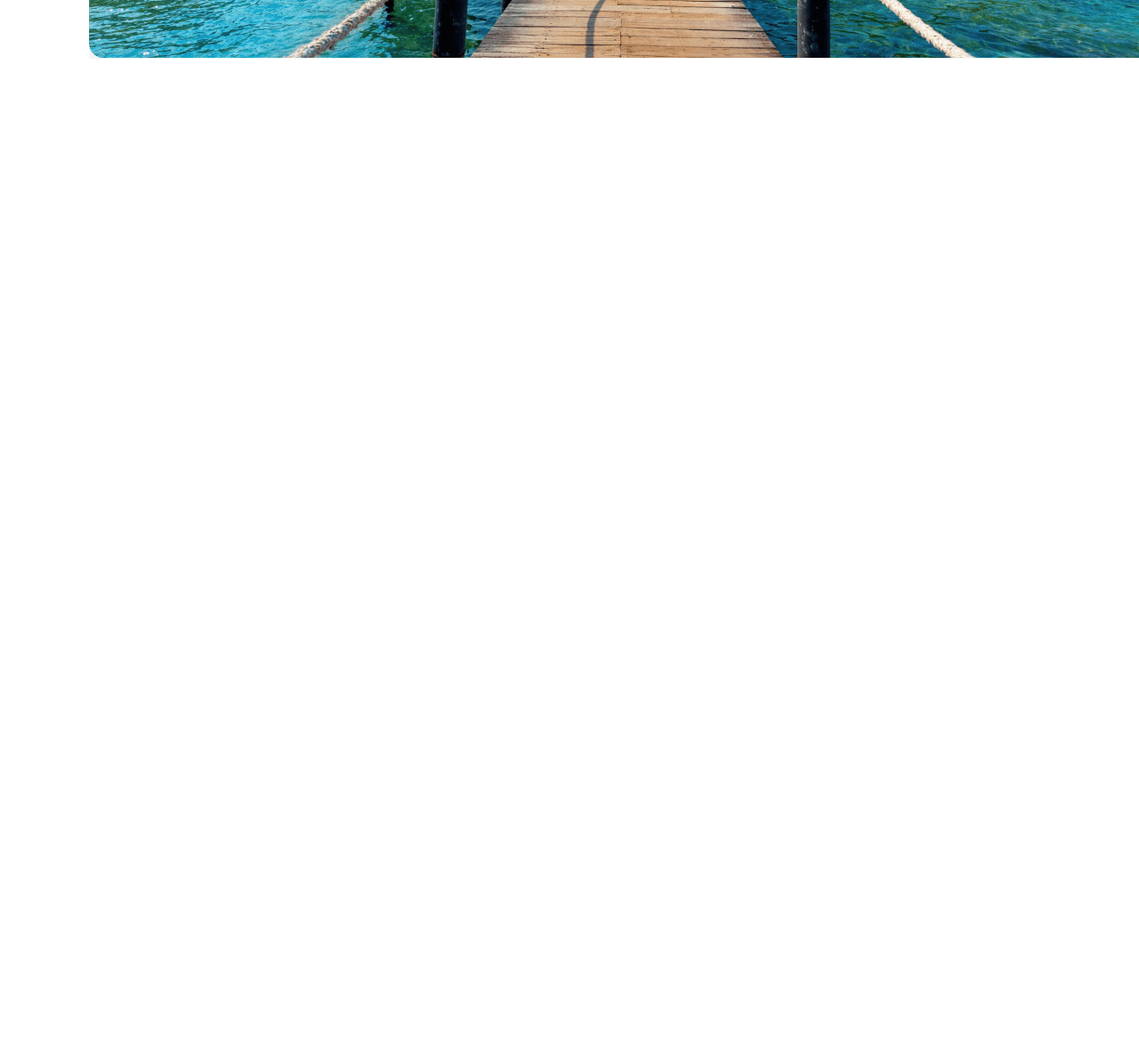
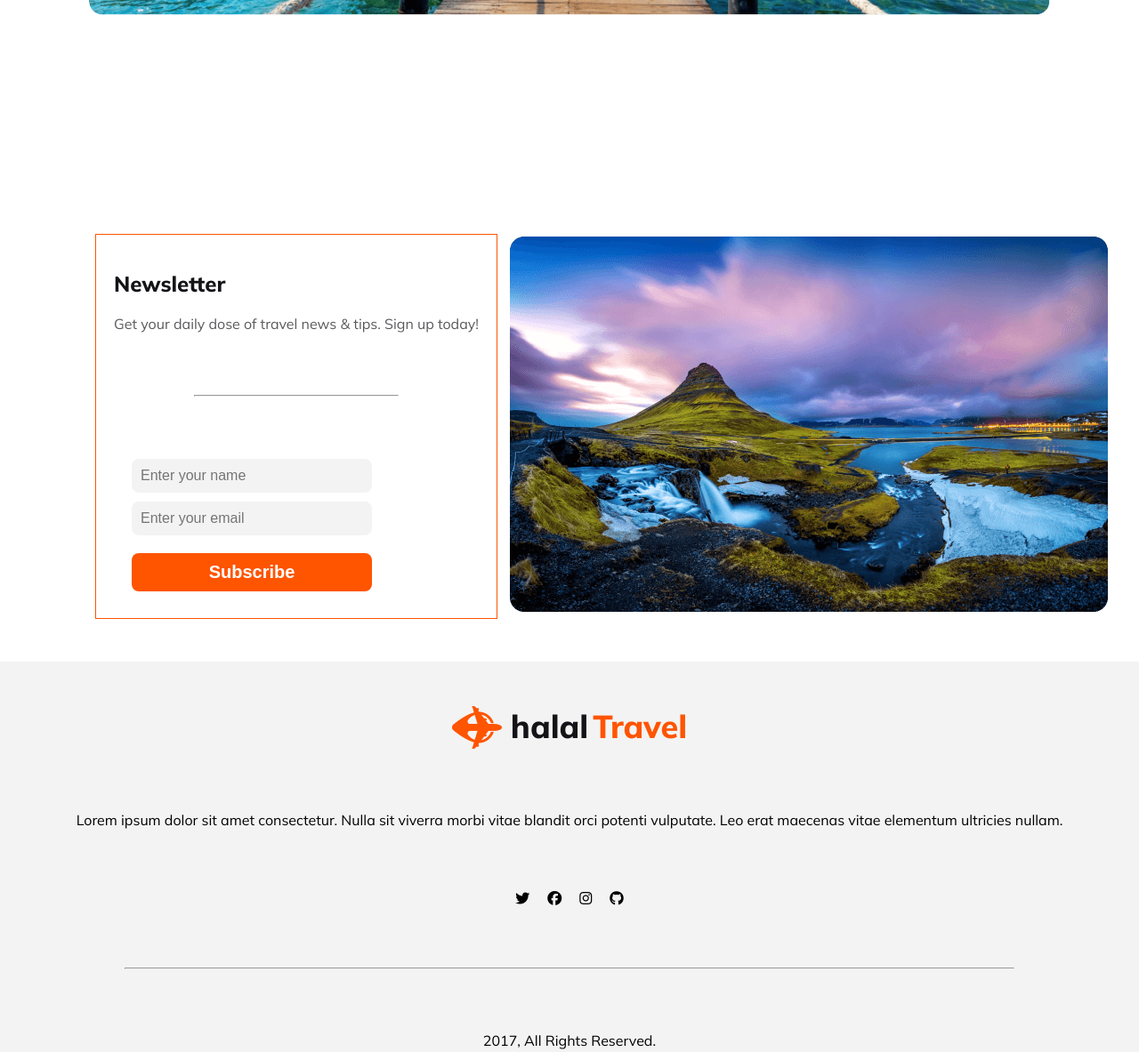
Before and after one commit to Md-Sufian-Jidan/Assigment-2-Responsive-webdesign, a plain HTML site: page index.html in a window 1280 px wide. Shown: the part 559-1742 px from the top of the page at 89% size. Before the commit the page ends 842 px from the top, so only its background shows below. Drawn offline with Linux system fonts and the light colour scheme.

Commit message:
footer section & email section is done

```diff
--- a/index.html
+++ b/index.html
@@ -28,7 +28,7 @@
         </nav>
         <section class="banner">
             <div class="banner-img">
-                <img src="B9A2-Hero-Travel-main/Images/Group 13 (1) (1).png" alt="">
+                <img class="image" src="B9A2-Hero-Travel-main/Images/Group 13 (1) (1).png" alt="">
                 <h3 class="explore">Explore Your Travel</h3>
                 <p class="banner-description">Dolor sit amet consectetur. Nullam suspendisse vitae ultricies dolor adipiscing. In et odio enim ac quis sapien urna eu phasellus.</p>
             </div>
@@ -47,12 +47,37 @@
     </header>
     <main>
 
+
+
+
+        <section class="newsletter-section">
+            <div class="Newsletter-div">
+            <h3 class="news">Newsletter</h3>
+            <p class="news-text">Get your daily dose of travel news & tips. Sign up today!</p>
+            <hr>
+            <input class="block" type="text" placeholder="Enter your name">
+            <input class="block" type="email" name="" id="" placeholder="Enter your email">
+            <button class="subscribe">Subscribe</button>
+        </div>
+        <div class="Newsletter-image">
+            <img src="B9A2-Hero-Travel-main/Images/Rectangle 8 (1).png" alt="">
+        </div>
+        </section>
     </main>
     <footer>
-        <!-- <i class="fa-brands fa-twitter"></i>
+        <div class="footer-div">
+        <img src="B9A2-Hero-Travel-main/Images/Group 40071 (2).png" alt="">
+        <h3 class="halal">halal<span>Travel</span></h3>
+    </div>
+        <p class="footer-description">Lorem ipsum dolor sit amet consectetur. Nulla sit viverra morbi vitae blandit orci potenti vulputate. Leo erat maecenas vitae elementum ultricies nullam. </p>
+        <div class="footer-icons">
+        <i class="fa-brands fa-twitter"></i>
         <i class="fa-brands fa-facebook"></i>
         <i class="fa-brands fa-instagram"></i>
-        <i class="fa-brands fa-github"></i> -->
+        <i class="fa-brands fa-github"></i>
+        </div>
+        <hr>
+        <p>2017, All Rights Reserved.</p>
     </footer>
 </body>
 </html>
--- a/styles/responsive.css
+++ b/styles/responsive.css
@@ -28,4 +28,17 @@
         color: rgb(255, 94, 0);
         font-size: 1.6rem;
     }
+    .banner{
+        flex-direction: column;
+    }
+    /* .image{
+        height: 440px;
+        width: 300px;
+        margin: 10px;
+        padding: 0px;
+    }
+     */
+    footer{
+        width: 300px;
+        }
 }
--- a/styles/style.css
+++ b/styles/style.css
@@ -65,9 +65,6 @@ nav .mainMenu li a {
     font-weight: 400;
 }
 
-/* nav ul li a:hover{
-    background-color: #000;
-} */
 nav .openMenu {
     font-size: 2rem;
     margin: 20px;
@@ -88,9 +85,10 @@ nav .mainMenu .closeMenu {
 }
 
 /* navbar style end  */
-.banner-img {
+.image {
     border-radius: 16px;
-    /* background: linear-gradient(to top right, rgba(19, 19, 24, 0.80) 0%, rgba(19, 19, 24, 0.00) 100%); */
+    background: linear-gradient(bottom to top, rgba(19, 19, 24, 0.80) 0%, rgba(19, 19, 24, 0.00) 100%);
+    width: 100%;
 }
 
 .banner .explore {
@@ -128,8 +126,9 @@ nav .mainMenu .closeMenu {
     text-align: center;
 }
 
-.where,.when,
-.select,.find-now {
+.where,
+.when,
+.select {
     height: 52px;
     width: 170px;
     border-radius: 8px;
@@ -143,6 +142,8 @@ nav .mainMenu .closeMenu {
 }
 
 .find-now {
+    height: 52px;
+    width: 170px;
     background: #FF5400;
     text-align: center;
     font-size: 1rem;
@@ -151,3 +152,90 @@ nav .mainMenu .closeMenu {
     border: none;
     margin-right: 10px;
 }
+
+/* main styles start*/
+.newsletter-section {
+    height: 430px;
+    width: 90%;
+    margin: 50px 100px;
+    border-radius: 16px;
+    display: flex;
+    justify-content: space-around;
+    align-items: center;
+}
+
+.Newsletter-div {
+    padding: 20px;
+    border: 1px solid #FF5400;
+}
+
+.news {
+    color: #131318;
+    font-size: 1.5rem;
+    font-weight: 800;
+    margin-top: 20px;
+}
+
+.news-text {
+    color: #5A5A5D;
+    font-size: 1rem;
+    font-weight: 400;
+    margin-top: 20px;
+}
+
+.block {
+    display: block;
+    border-radius: 8px;
+    background: rgba(19, 19, 24, 0.05);
+    padding: 10px;
+    color: rgba(19, 19, 24, 0.30);
+    font-size: 1rem;
+    font-weight: 400;
+    margin: 10px 20px 10px;
+    width: 250px;
+    border: none;
+}
+
+.subscribe {
+    border-radius: 8px;
+    background: #FF5400;
+    color: #FFF;
+    text-align: center;
+    font-size: 1.25rem;
+    font-weight: 800;
+    padding: 10px;
+    margin: 10px 20px 10px;
+    width: 270px;
+    border: none;
+}
+
+/* main styles end */
+
+/* footer styles */
+footer {
+    max-width: 1250;
+    height: 450px;
+    background: rgba(19, 19, 24, 0.05);
+    padding: 50px;
+    text-align: center;
+}
+
+.footer-div {
+    display: flex;
+    justify-content: center;
+    margin-bottom: 70px;
+}
+
+.footer-description {
+    margin-bottom: 70px;
+}
+
+.footer-icons {
+    display: flex;
+    justify-content: center;
+    gap: 20px;
+}
+
+hr {
+    margin: 70px 90px;
+}
```
